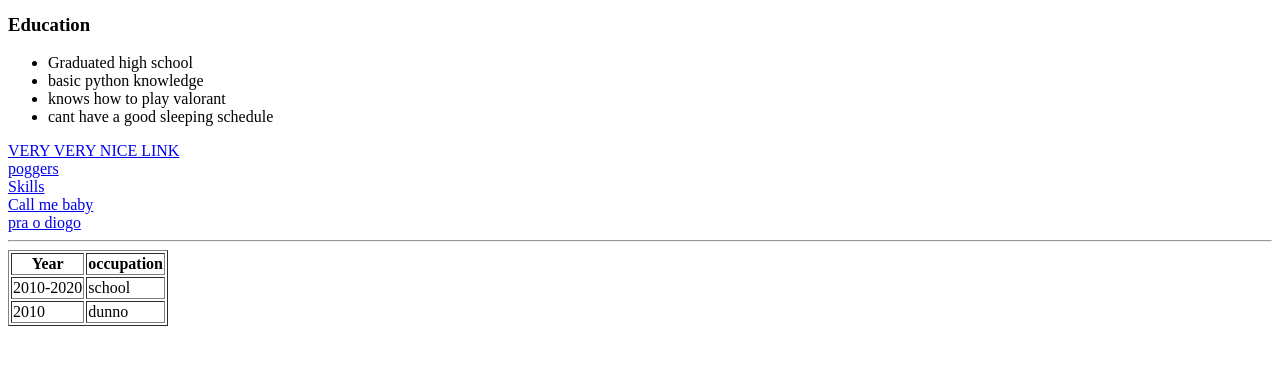
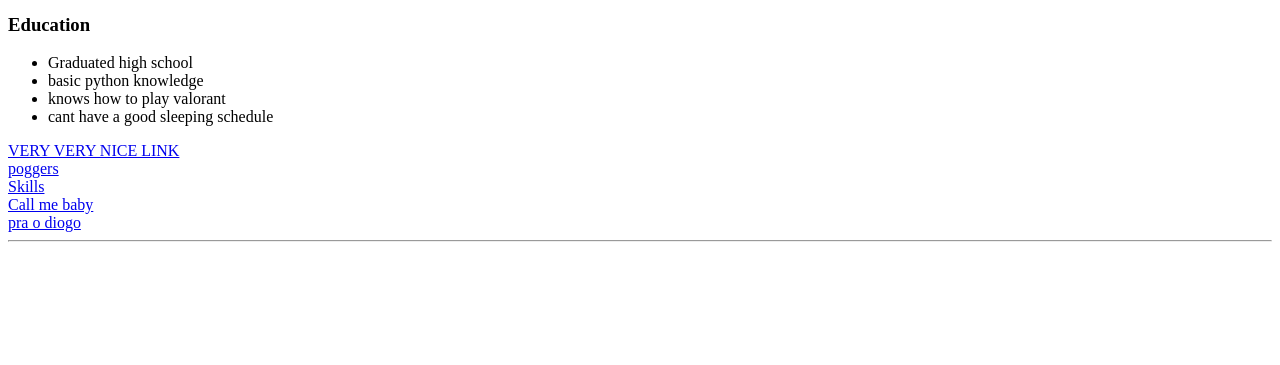
Before and after one commit to Kinsat1/cv, a plain HTML site: page index.html in a window 1280 px wide. Shown: the part 335-700 px from the top of the page. Drawn offline with Linux system fonts and the light colour scheme.

Commit message:
Update index.html

```diff
--- a/index.html
+++ b/index.html
@@ -37,25 +37,4 @@
         <a href="Vaitomarnocudiogo.html">pra o diogo</a>
 
         <hr>
-        <table border="1" noshade>
-            <thead>
-            <tr>
-                <th>Year</th>
-                <th>occupation</th>
-            </tr>
-            </thead>
-           <tbody>
-                <tr>
-                    <td>2010-2020</td>
-                    <td>school</td>
-                </tr>
-                <tr>
-                    <td>2010</td>
-                    <td> dunno</td>
-                </tr>
-            </tbody>
-
-
-        </table>
-    </body>
 </html>
```
